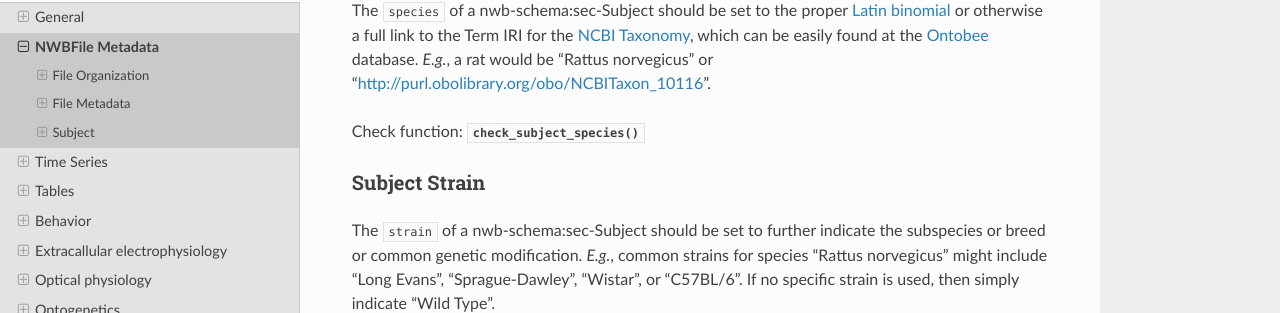
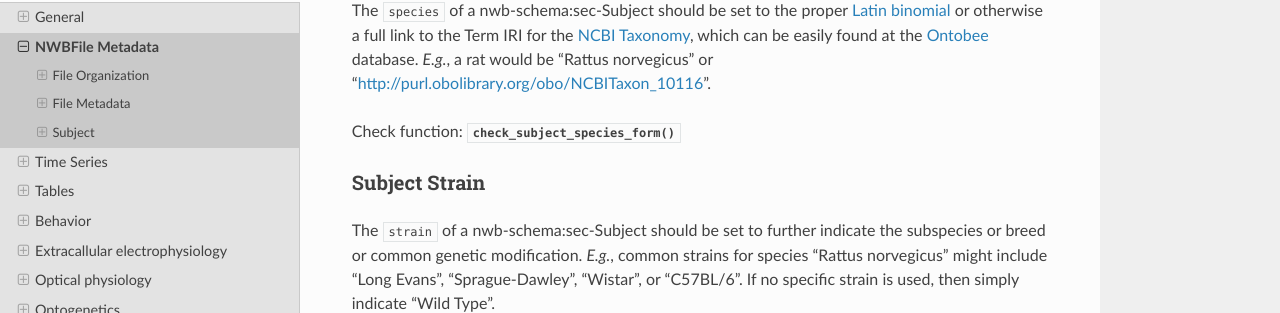
Before and after one commit to NeurodataWithoutBorders/nwbinspector, a Sphinx documentation site: the page built from docs/best_practices/nwbfile_metadata.rst, in a window 1280 px wide and 900 px high, scrolled down 3812 px. Shown: the part 134-447 px from the top of the window. Built offline with Sphinx 7.4.7 and the Read the Docs theme 2.0.0, drawn with Linux system fonts in a browser that asks for light colours.

Commit message:
fix link for check (#463)

```diff
--- a/docs/best_practices/image_series.rst
+++ b/docs/best_practices/image_series.rst
@@ -32,4 +32,4 @@
 
 When using ``external_file`` the paths passed in the ``external_file`` option should be relative to the location of the nwb file.
 
-Check function: :py:meth:`~nwbinspector.checks.check_image_series_external_file_relative`
+Check function: :py:meth:`~nwbinspector.checks.image_series.check_image_series_external_file_relative`
--- a/docs/best_practices/nwbfile_metadata.rst
+++ b/docs/best_practices/nwbfile_metadata.rst
@@ -211,7 +211,7 @@
 
 The ``species`` of a :ref:`nwb-schema:sec-Subject` should be set to the proper :wikipedia:`Latin binomial <Binomial_nomenclature>` or otherwise a full link to the Term IRI for the :ncbi:`NCBI Taxonomy <>`, which can be easily found at the :ontobee:`Ontobee  <>` database. *E.g.*, a rat would be "Rattus norvegicus" or "http://purl.obolibrary.org/obo/NCBITaxon_10116".
 
-Check function: :py:meth:`~nwbinspector.checks.nwbfile_metadata.check_subject_species`
+Check function: :py:meth:`~nwbinspector.checks.nwbfile_metadata.check_subject_species_form`
 
 
 
```
